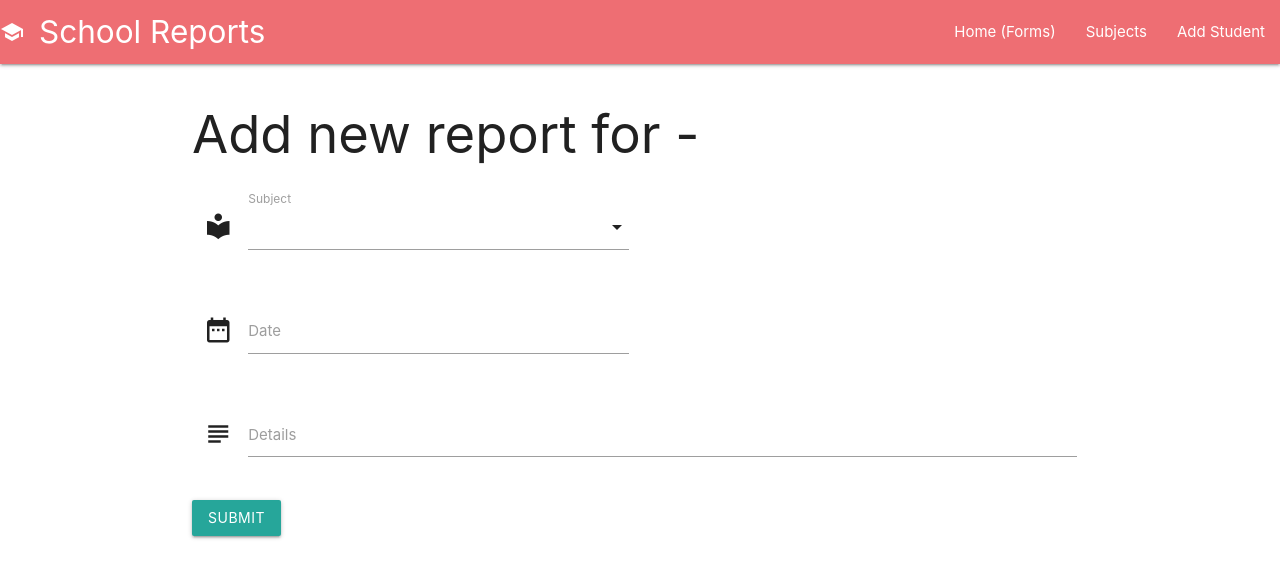
After one commit to Code-Institute-Submissions/school-reports, a Flask app: template templates/addreport.html in a window 1280 px wide. The commit adds this page. Shown: the top 578 px of the page. Run offline with Flask 2, Linux system fonts and the light colour scheme; the template is opened without the code that fills it, so the values that code supplies are empty; some libraries are stand-ins or nearby versions.

Commit message:
add and edit reports

```diff
--- a/run.py
+++ b/run.py
@@ -7,17 +7,42 @@ app = Flask(__name__)
 app.config["MONGO_DBNAME"] = 'mytestdb'
 app.config["MONGO_URI"] = os.getenv('MONGO_URI','mongodb://root:Flash23@ds119072.mlab.com:19072/mytestdb')
 
-
 mongo = PyMongo(app)
 
 @app.route('/')
 @app.route('/index')
 def index():
-    return render_template("index.html", schoolforms=mongo.db.schoolforms_collection.find())
+    schoolforms=mongo.db.schoolforms_collection.find().sort([("Form_Name", 1)])
+    return render_template("index.html", schoolforms=schoolforms)
 
 @app.route('/schoolform/<schoolform_name>')
 def schoolform(schoolform_name):
-    return render_template("schoolform.html", schoolform_name=schoolform_name, pupils=mongo.db.pupils_collection.find(), forms=mongo.db.schoolforms_collection.find())
+    pupils=mongo.db.pupils_collection.find().sort([("Surame", 1)])
+    return render_template("schoolform.html", schoolform_name=schoolform_name, pupils=pupils, forms=mongo.db.schoolforms_collection.find())
+
+@app.route('/schoolform/<schoolform_name>/<pupil_id>')
+def pupil(schoolform_name, pupil_id):
+    pupil = mongo.db.pupils_collection.find_one({"_id": ObjectId(pupil_id)})
+    reports = mongo.db.reports_collection.find().sort([("Date", -1), ("Title", 1) ])
+    return render_template("pupil.html", pupil=pupil, reports=reports)
+
+@app.route('/schoolform/<schoolform_name>/<pupil_id>/add_report')
+def add_report(schoolform_name, pupil_id):
+    pupil = mongo.db.pupils_collection.find_one({"_id": ObjectId(pupil_id)})
+    subjects=mongo.db.subjects_collection.find().sort([("Title", 1)])
+    return render_template("addreport.html", pupil=pupil, pupil_id=pupil_id, schoolform_name=schoolform_name, subjects=subjects)
+
+@app.route('/insert_report/<schoolform_name>/<pupil_id>', methods=['POST'])
+def insert_report(schoolform_name, pupil_id):
+    reports = mongo.db.reports_collection
+    reports.insert_one(request.form.to_dict())
+    return redirect(url_for('pupil', schoolform_name = schoolform_name, pupil_id=pupil_id))
+
+@app.route('/schoolform/<schoolform_name>/<pupil_id>/<report_id>')
+def edit_report(schoolform_name, pupil_id, report_id):
+    report = mongo.db.reports_collection.find_one({"_id": ObjectId(report_id)})
+    subjects = mongo.db.subjects_collection.find().sort([("Title", 1)])
+    return render_template("editreport.html", report=report, pupil_id=pupil_id, schoolform_name=schoolform_name, subjects=subjects)
 
 @app.route('/add_form')
 def add_form():
@@ -44,6 +69,21 @@ def update_form(schoolform_id):
         })
     return redirect(url_for('index'))
 
+@app.route('/update_report/<schoolform_name>/<pupil_id>/<report_id>', methods=["POST"])
+def update_report(schoolform_name, pupil_id, report_id):
+    mongo.db.reports_collection.update(
+        {'_id': ObjectId(report_id)},
+        {
+    'First_Name': request.form.get('First_Name'),
+    'Surname': request.form.get('Surname'),
+    'Date_of_Birth': request.form.get('Date_of_Birth'),
+    'Form_Name': request.form.get('Form_Name'),
+    'Title': request.form.get('Title'),
+    'Date': request.form.get('Date'),
+    'Details': request.form.get('Details')
+        })
+    return redirect(url_for('pupil', schoolform_name=schoolform_name, pupil_id=pupil_id))
+
 @app.route('/edit_pupil/<pupil_id>')
 def edit_pupil(pupil_id):
     pupil = mongo.db.pupils_collection.find_one({"_id": ObjectId(pupil_id)})
@@ -63,7 +103,7 @@ def update_pupil(pupil_id):
 
 @app.route('/add_pupil')
 def add_pupil():
-    return render_template('addpupil.html', schoolforms =  mongo.db.schoolforms_collection.find())
+    return render_template('addpupil.html', schoolforms = mongo.db.schoolforms_collection.find())
 
 @app.route('/insert_pupil', methods=['POST'])
 def insert_pupil():
@@ -73,7 +113,8 @@ def insert_pupil():
 
 @app.route('/subjects')
 def subjects():
-    return render_template("subjects.html", subjects=mongo.db.subjects_collection.find())
+    subjects=mongo.db.subjects_collection.find().sort([("Title", 1)])
+    return render_template("subjects.html", subjects=subjects)
 
 @app.route('/add_subject')
 def add_subject():
@@ -99,6 +140,10 @@ def update_subject(subject_id):
         })
     return redirect(url_for('subjects'))
 
+
+
+
+
 if __name__ == '__main__':
     app.run(host=os.environ.get('IP'),
         port=int(os.environ.get('PORT')),
--- a/static/css/style.css
+++ b/static/css/style.css
@@ -5,6 +5,10 @@ h1 {
 h2 {
     font-size: 2.5rem;
     line-height: 100%;
+}
+
+h3 {
+    font-size: 1.5rem;
 }
 
 .side-box {
--- a/static/js/main.js
+++ b/static/js/main.js
@@ -1,5 +1,6 @@
 $(document).ready(function() {
-
-    $('select').material_select();
-
+   $('select').formSelect();
+    $('.collapsible').collapsible();
+    $('.button-collapse').sideNav();
+    $('.modal').modal();
 });
--- /dev/null
+++ b/templates/addreport.html
@@ -0,0 +1,40 @@
+{% extends 'base.html'%} {% block content %}
+<h1>Add new report for {{pupil.First_Name}} {{pupil.Surname}} - {{pupil.Form_Name}}</h1>
+<form action="{{ url_for('insert_report', schoolform_name=schoolform_name, pupil_id=pupil_id)}}" method="POST">
+    <input type="hidden" value="{{pupil.First_Name}}" name="First_Name" />
+    <input type="hidden" value="{{pupil.Surname}}" name="Surname" />
+    <input type="hidden" value="{{pupil.Form_Name}}" name="Form_Name" />
+    <input type="hidden" value="{{pupil.Date_of_Birth}}" name="Date_of_Birth" />
+
+    <div class="row">
+        <div class="input-field col s6">
+            <i class="material-icons prefix">local_library</i>
+            <select name="Title">
+                {% for subject in subjects %}
+                <option value="{{subject.Title}}">{{subject.Title}}</option>
+                {% endfor %}
+            </select>
+            <label>Subject</label>
+        </div>
+    </div>
+      <div class="row">
+        <div class="input-field col s6">
+            <i class="material-icons prefix">date_range</i>
+            <input id="Date" name="Date" type="text">
+            <label for="Date">Date</label>
+        </div>
+    </div>
+
+     <div class="row">
+            <div class="input-field col s12">
+                <i class="material-icons prefix">subject</i>
+                <textarea name="Details" id="Details" class="materialize-textarea"></textarea>
+                <label for="Details">Details</label>
+            </div>
+        </div>
+    <div class="row">
+        <button class="btn waves-effect waves-light" type="submit">Submit
+        </button>
+    </div>
+</form>
+{% endblock %}
--- a/templates/base.html
+++ b/templates/base.html
@@ -6,15 +6,34 @@
     <meta http-equiv="X-UA-Compatible" content="ie=edge">
     <title>School Reports</title>
     <link href="https://fonts.googleapis.com/icon?family=Material+Icons" rel="stylesheet">
-    <link rel="stylesheet" href="https://cdnjs.cloudflare.com/ajax/libs/materialize/1.0.0-rc.2/css/materialize.min.css">
+     <link rel="stylesheet" href="https://cdnjs.cloudflare.com/ajax/libs/materialize/1.0.0-rc.2/css/materialize.min.css">
     <link rel="stylesheet" href="{{url_for('static', filename='css/style.css')}}" type="text/css" />
 </head>
+      <nav>
+    <div class="nav-wrapper">
+
+        <a href="{{url_for('index')}}" class="brand-logo"><i class="material-icons">school</i>School Reports</a>
+      <a href="#" data-target="mobile-demo" class="sidenav-trigger"><i class="material-icons">menu</i></a>
+      <ul class="right hide-on-med-and-down">
+        <li><a href="{{url_for('index')}}">Home (Forms)</a></li>
+        <li><a href="{{url_for('subjects')}}">Subjects</a></li>
+        <li><a href="{{url_for('add_pupil')}}">Add Student</a></li>
+      </ul>
+    </div>
+  </nav>
+
+  <ul class="sidenav" id="mobile-demo">
+    <li><a href="{{url_for('index')}}">Home (Forms)</a></li>
+    <li><a href="{{url_for('subjects')}}">Subjects</a></li>
+    <li><a href="{{url_for('add_pupil')}}">Add Student</a></li>
+  </ul>
+        </nav>
 <body>
     <div class="container">
         {% block content %} {% endblock %}
     </div>
     <script src="https://cdnjs.cloudflare.com/ajax/libs/jquery/3.2.1/jquery.min.js"></script>
-    <script src="https://cdnjs.cloudflare.com/ajax/libs/materialize/0.100.2/js/materialize.min.js"></script>
+    <script src="https://cdnjs.cloudflare.com/ajax/libs/materialize/1.0.0-rc.2/js/materialize.min.js"></script>
     <script src="{{ url_for('static', filename='js/main.js') }}"></script>
 </body>
 </html>
--- a/templates/editform.html
+++ b/templates/editform.html
@@ -12,12 +12,12 @@
   <div class="row">
         <div class="input-field col s6">
             <i class="material-icons prefix">school</i>
-            <input id="category_name" name="Teacher" value="{{schoolform.Teacher}}" type="text">
-            <label for="category_name">Teacher</label>
+            <input id="Teacher" name="Teacher" value="{{schoolform.Teacher}}" type="text">
+            <label for="Teacher">Teacher</label>
         </div>
  </div>
  <div class="row">
-        <button class="btn waves-effect waves-light" type="submit" name="action">Submit
+        <button class="btn waves-effect waves-light" type="submit">Submit
         </button>
     </div>
 </form>
--- a/templates/schoolform.html
+++ b/templates/schoolform.html
@@ -4,7 +4,7 @@
     <div class="col s6">
     {% for pupil in pupils %}
         {% if schoolform_name == pupil.Form_Name %}
-            <h2>{{ pupil.First_Name }} {{ pupil.Surname }}</h2>
+            <h2><a href="{{url_for('pupil', pupil_id= pupil._id,schoolform_name=schoolform_name)}}">{{ pupil.First_Name }} {{ pupil.Surname }}</h2></a>
             <p><strong>Date of Birth:</strong> {{ pupil.Date_of_Birth }}</p>
             <p><a href="{{url_for('edit_pupil', pupil_id= pupil._id)}}" class="waves-effect waves-light btn edit">Edit</a>
             <a href="" class="waves-effect waves-light btn delete">Delete</a></p>
```
Also changed, not shown: templates/addform.html (+5 -5 lines), templates/addpupil.html (+8 -8 lines), templates/addsubject.html (+16 -8 lines), templates/editpupil.html (+6 -6 lines), templates/editreport.html (added, +39 -0 lines), templates/editsubject.html (+16 -8 lines), templates/index.html (+12 -2 lines), templates/pupil.html (added, +23 -0 lines), templates/subjects.html (+15 -10 lines).
